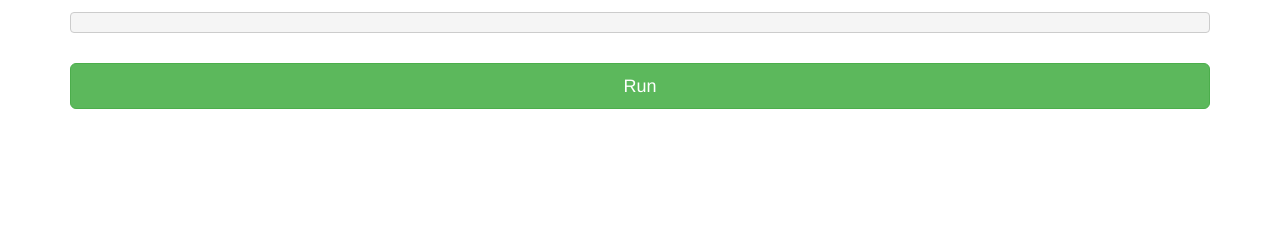
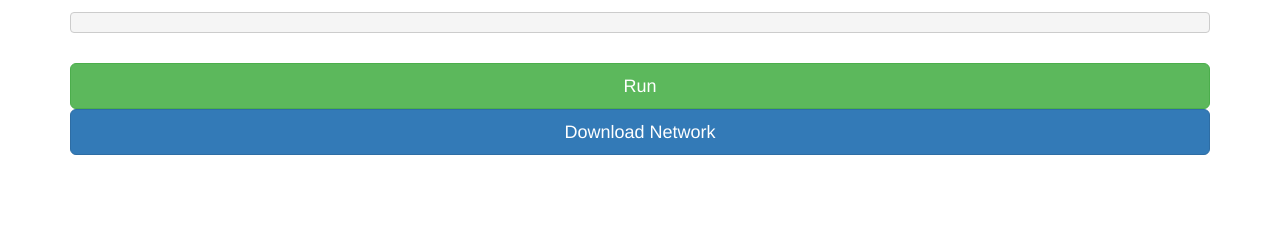
Before and after one commit to bjerga/training-visualizer, a Flask app: template visualizer/templates/show_file_code.html in a window 1280 px wide. Shown: the part 268-508 px from the top of the page. Run offline with Flask 2, Linux system fonts and the light colour scheme; the template is opened without the code that fills it: values that come from a table or form of the project are taken from there, others are empty; parts of the project's set-up code (start-up, migrations or seed data) failed here and were passed over; some libraries are stand-ins or nearby versions.

Commit message:
Add button to download saved networks

```diff
--- a/test_code/mnist_keras/mnist_keras.py
+++ b/test_code/mnist_keras/mnist_keras.py
@@ -14,7 +14,7 @@ from keras.utils.np_utils import to_categorical
 from keras.callbacks import Callback
 
 # find path to save models
-save_path = join(dirname(__file__), 'models')
+save_path = join(dirname(__file__), 'networks')
 
 
 # saves accuracy at each finished training batch
@@ -216,7 +216,7 @@ def save_to_disk(model, model_no=None):
     # make path, if not exists
     try:
         mkdir(save_path)
-        print('models-folder created')
+        print('networks-folder created')
     except FileExistsError:
         # file exists, which is want we want
         pass
--- a/visualizer/templates/show_file.html
+++ b/visualizer/templates/show_file.html
@@ -34,7 +34,7 @@
     </div>
     <script src="//ajax.googleapis.com/ajax/libs/jquery/3.1.1/jquery.min.js"></script>
     <script>window.jQuery || document.write('<script src="{{ url_for('static', filename='js/jquery-3.1.1.min.js') }}">\x3C/script>')</script>
-    <script type="text/javascript">
+    <script>
         (function() {
             var nav = document.getElementById('submenu1'),
                     anchor = nav.getElementsByTagName('a'),
--- a/visualizer/templates/show_file_code.html
+++ b/visualizer/templates/show_file_code.html
@@ -31,9 +31,11 @@
     {% call macros.render_form(form, url_for("run_upload", filename=filename), button=false) %}
         {{ macros.render_submit_field(form.run, {'run':'success btn-lg btn-block'}, id="run-button") }}
     {% endcall %}
+    <a id="download-button" role="button" class="btn btn-primary btn-lg btn-block" href="{{ url_for('download_network', filename=meta.filename) }}">Download Network</a>
 
     <script>
         var check_running = true;
+        var download_button_href = $('#download-button').attr('href');
 
         function update_values() {
             if (check_running) {
@@ -48,6 +50,11 @@
                                 disabled: false,
                                 value: 'Run'
                             });
+
+                            // if not running, check if networks can be downloaded and activate/deactivate download button
+                            set_downloadability();
+
+                            // update value to stop checking if program is running
                             check_running = false;
                         }
                         else {
@@ -55,6 +62,10 @@
                                 disabled: true,
                                 value: 'Running...'
                             });
+
+                            // disable network download, to prevent partially trained networks to be downloaded
+                            $('#download-button').attr('disabled', true);
+                            $('#download-button').removeAttr('href');
                         }
                     }
                 })
@@ -64,6 +75,25 @@
             }
         }
 
+        // check if there exists any saved networks for current file, and set download button to be active or not
+        function set_downloadability() {
+            $.ajax({
+                type: 'GET',
+                cache: false,
+                url: "{{ url_for('check_networks_exist', filename=filename) }}",
+                success: function (response) {
+                    if (response.networks_exist) {
+                        $('#download-button').attr('disabled', false);
+                        $('#download-button').attr('href', download_button_href);
+                    }
+                    else {
+                        $('#download-button').attr('disabled', true);
+                        $('#download-button').removeAttr('href');
+                    }
+                }
+            });
+        }
+
         update_values();
         interval = setInterval(update_values, 3000);
     </script>
--- a/visualizer/visualizer.py
+++ b/visualizer/visualizer.py
@@ -192,7 +192,7 @@ def upload_file():
 					pass
 
 				# create necessary folders within program-folder
-				create_folders(folder_path, ['results', 'old_results', 'plots', 'old_plots', 'activations', 'old_activations'])
+				create_folders(folder_path, ['results', 'networks', 'old_results', 'plots', 'old_plots', 'activations', 'old_activations'])
 
 				# save program in folder and create file meta
 				file_path = join(folder_path, filename)
@@ -377,6 +377,18 @@ def run_upload(filename):
 	return redirect(url_for('show_file_visualization', filename=filename))
 
 
+# define how to download a trained network
+@login_required
+@app.route('/uploads/<filename>/download')
+def download_network(filename):
+
+	network_folder = join(app.config['UPLOAD_FOLDER'], get_current_user(), 'programs', filename.rsplit('.', 1)[0], 'networks')
+
+	network_name = listdir(network_folder)[-1]
+
+	return send_from_directory(network_folder, network_name, as_attachment=True)
+
+
 # define how to delete file
 @login_required
 @app.route('/uploads/<filename>/delete')
@@ -409,9 +421,23 @@ def search(query):
 	return render_template('show_all_files.html', search_form=SearchForm(), metas=results, search_text=query)
 
 
+# helper method dependent on app
+# check if there exists at least one network for selected file
+@login_required
+@app.route('/uploads/<filename>/check_networks_exist')
+def check_networks_exist(filename):
+	networks_exist = False
+
+	network_folder = join(app.config['UPLOAD_FOLDER'], get_current_user(), 'programs', filename.rsplit('.', 1)[0], 'networks')
+	if listdir(network_folder):
+		networks_exist = True
+
+	return jsonify(networks_exist=networks_exist)
+
+
 # define how to check if file is running
 @login_required
-@app.route('/check_running/<filename>')
+@app.route('/uploads/<filename>/check_running')
 # check if file is running, return json-object
 def check_running(filename):
 	return jsonify(is_running=is_running(filename))
```
